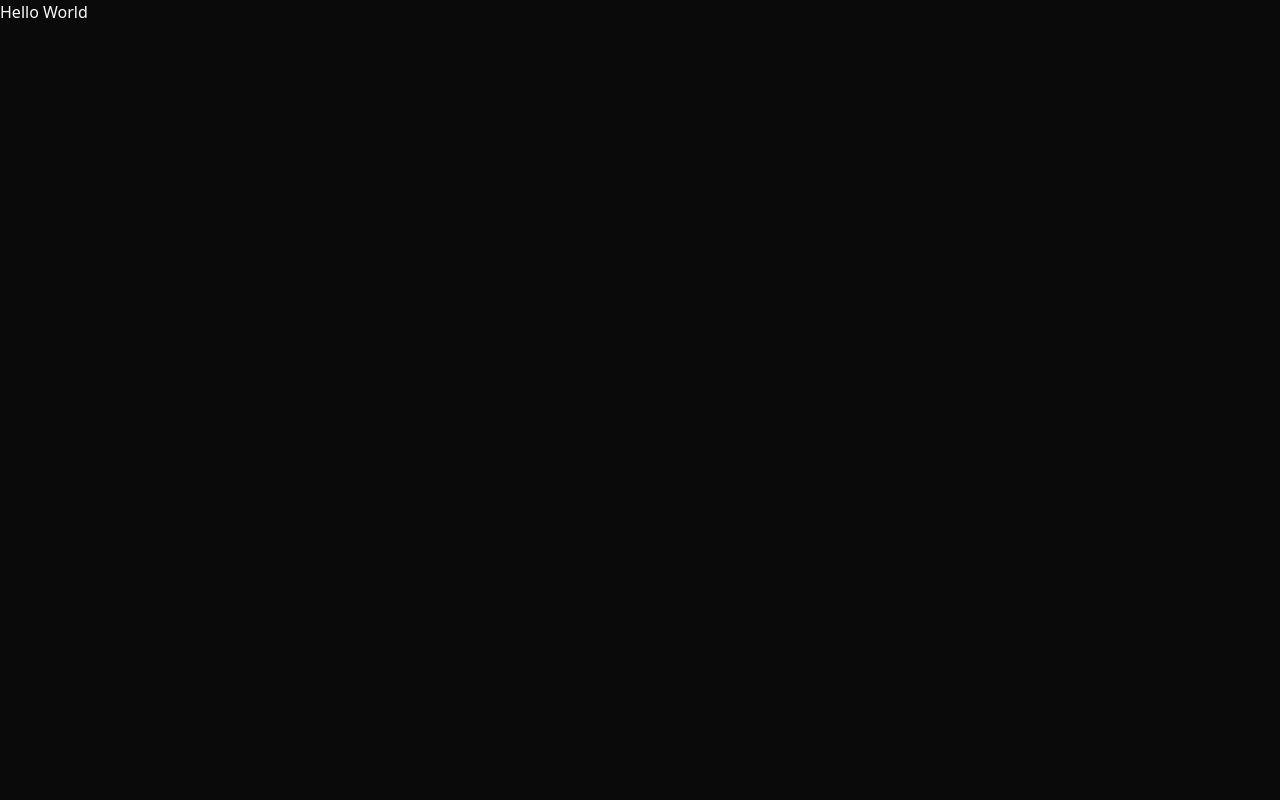
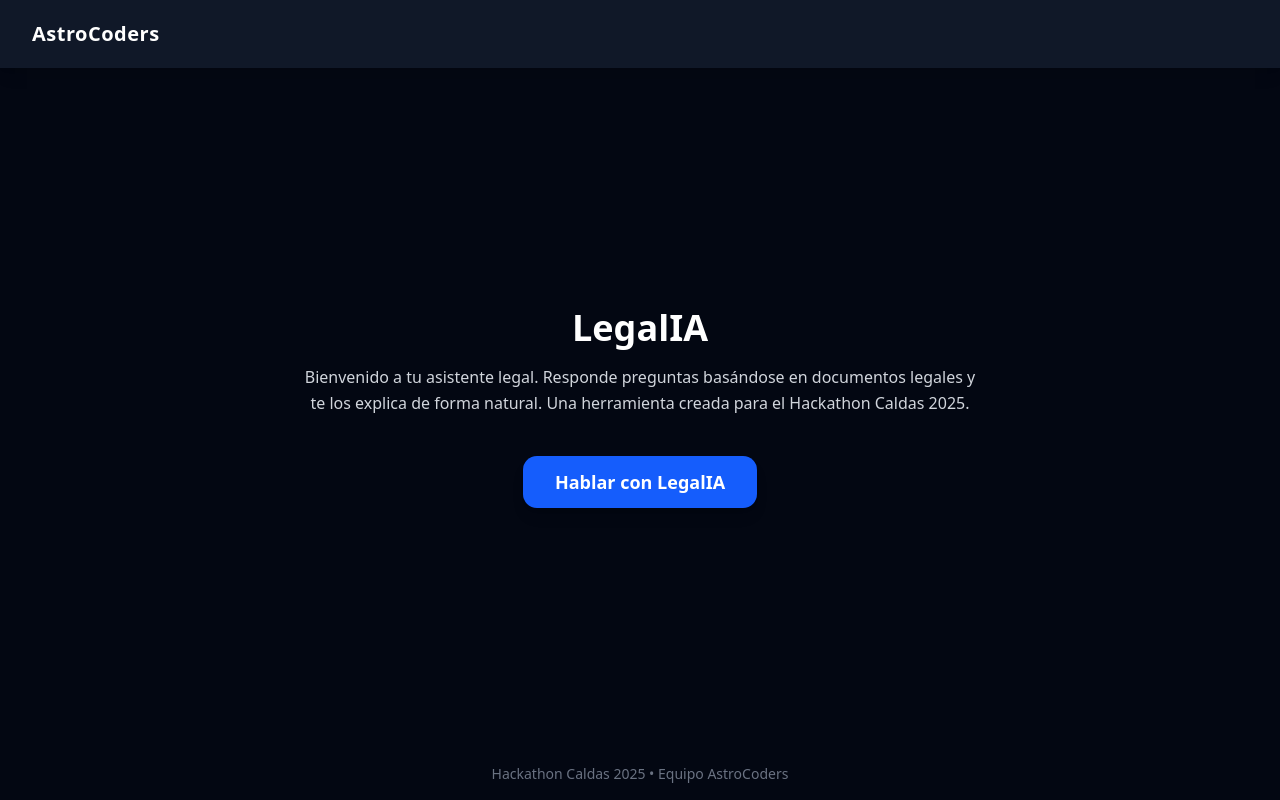
Before and after one commit to Felipebastidas1105/AstroCoders, a Next.js app: page / in a window 1280 px wide. Built offline with nearby package versions, Linux system fonts and the light colour scheme.

Commit message:
se agrega estructura del lading

```diff
--- a/src/app/page.tsx
+++ b/src/app/page.tsx
@@ -1,7 +1,35 @@
+"use client";
+
+import { useRouter } from "next/navigation";
+
 export default function Home() {
-    return (
-        <div>
-            <h1>Hello World</h1>
-        </div>
-    )
+  const router = useRouter();
+  return (
+    <div className="min-h-screen bg-gray-950 text-white flex flex-col">
+      <header className="w-full py-5 px-8 flex justify-between items-center bg-gray-900 shadow-lg">
+        <h2 className="text-xl font-semibold tracking-wide">AstroCoders</h2>
+      </header>
+
+      <main className="flex-1 flex flex-col items-center justify-center px-6 text-center">
+        <h1 className="text-4xl font-bold mb-4"> LegalIA </h1>
+
+        <p className="text-gray-300 max-w-2xl leading-relaxed mb-10">
+          Bienvenido a tu asistente legal. Responde preguntas basándose en
+          documentos legales y te los explica de forma natural. Una herramienta
+          creada para el Hackathon Caldas 2025.
+        </p>
+
+        <button
+          onClick={() => router.push("/chat")}
+          className="px-8 py-3 rounded-xl bg-blue-600 hover:bg-blue-700 text-lg font-semibold transition shadow-lg"
+        >
+          Hablar con LegalIA
+        </button>
+      </main>
+
+      <footer className="text-center text-gray-500 py-4 text-sm">
+        Hackathon Caldas 2025 • Equipo AstroCoders
+      </footer>
+    </div>
+  );
 }
```
